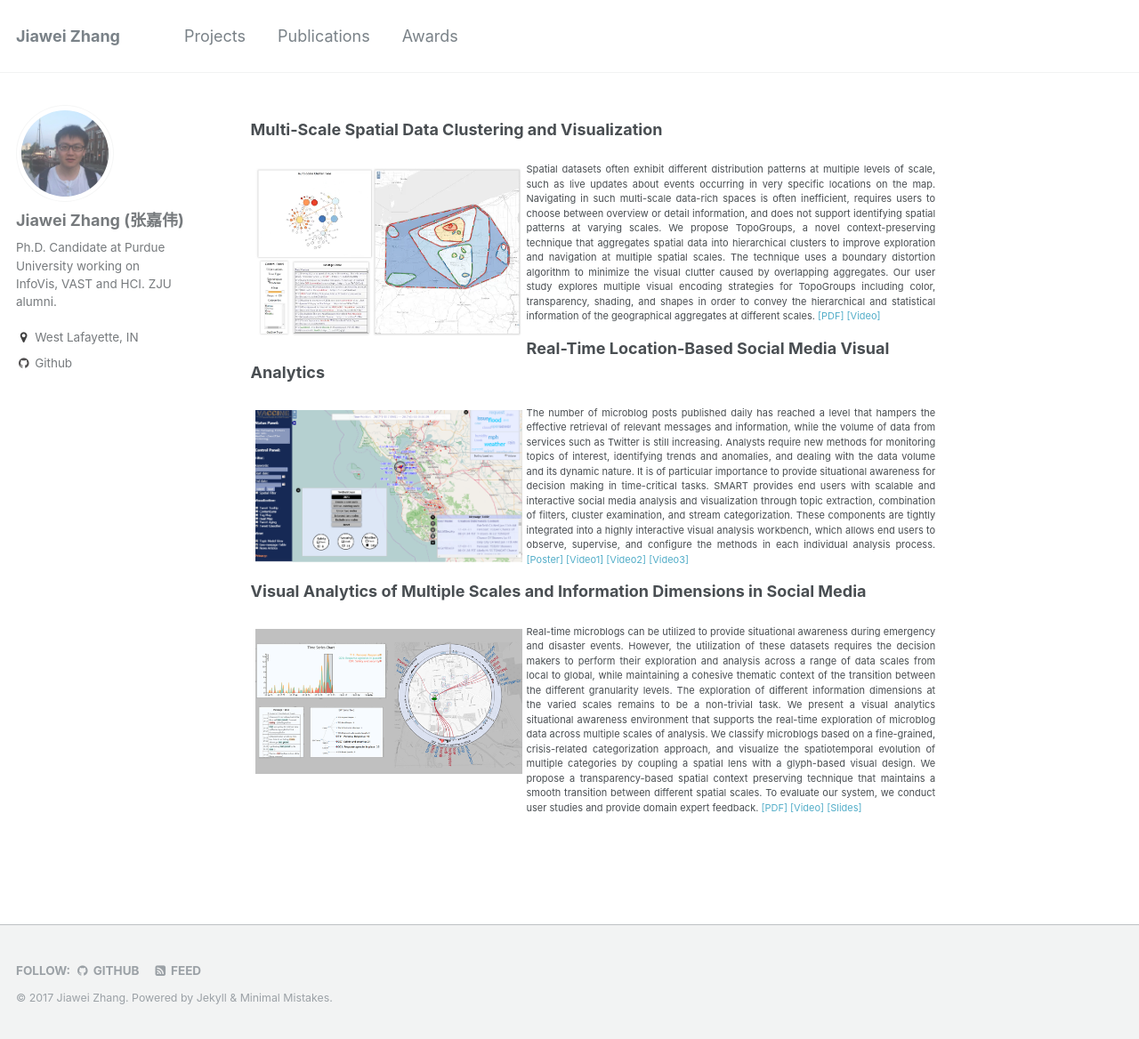
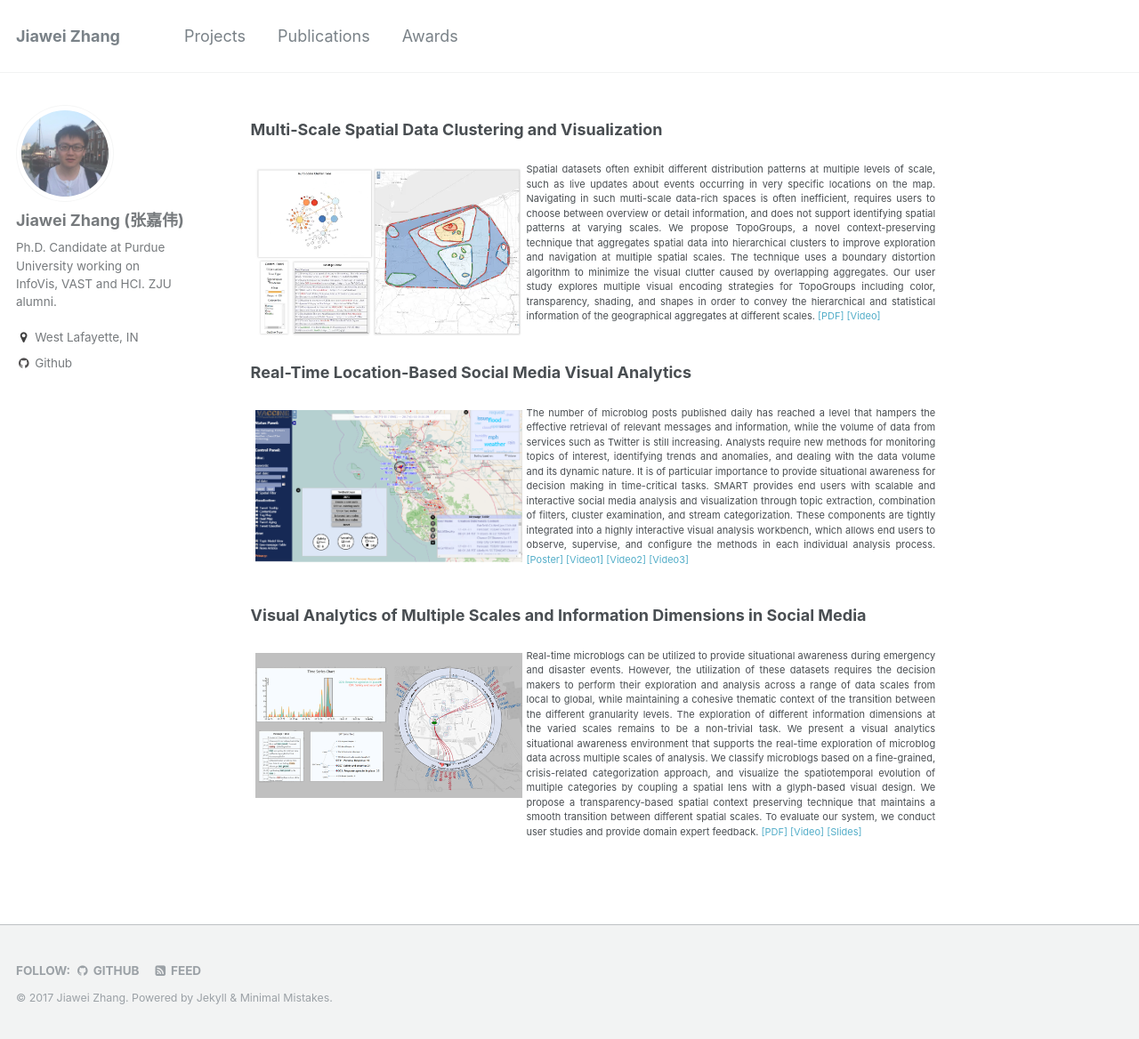
Before and after one commit to rivulet-zhang/rivulet-zhang.github.io, a Jekyll site: the page built from _pages/projects.md, in a window 1280 px wide and 1168 px high. Shown: the whole window at 89% size. Built offline with Jekyll 4.4.1, drawn with Linux system fonts in a browser that asks for light colours.

Commit message:
initial commit

```diff
--- a/_pages/projects.md
+++ b/_pages/projects.md
@@ -17,7 +17,8 @@
 <a href="http://pixel.ecn.purdue.edu:8080/~zhan1486/permanent/CHI17/TopoGroups.mp4">[Video]</a>
 </p>
 
-**Real-Time Location-Based Social Media Visual Analytics**<br>
+
+<br>**Real-Time Location-Based Social Media Visual Analytics**<br>
 
 <img style="float: left; margin: 5px 5px 5px 5px;" src="/images/SMART.png" width="300" />
 
@@ -29,7 +30,7 @@
 <a href="http://pixel.ecn.purdue.edu:8080/~zhan1486/permanent/SMART/SMARTDemo-SuperBowl.wmv">[Video3]</a>
 </p>
 
-**Visual Analytics of Multiple Scales and Information Dimensions in Social Media**<br>
+<br>**Visual Analytics of Multiple Scales and Information Dimensions in Social Media**<br>
 
 <img style="float: left; margin: 5px 5px 5px 5px;" src="/images/EV16-teaser.png" width="300" />
 
```
